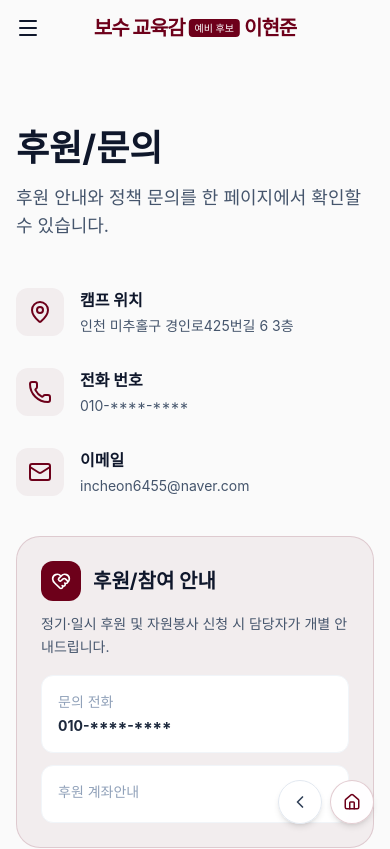
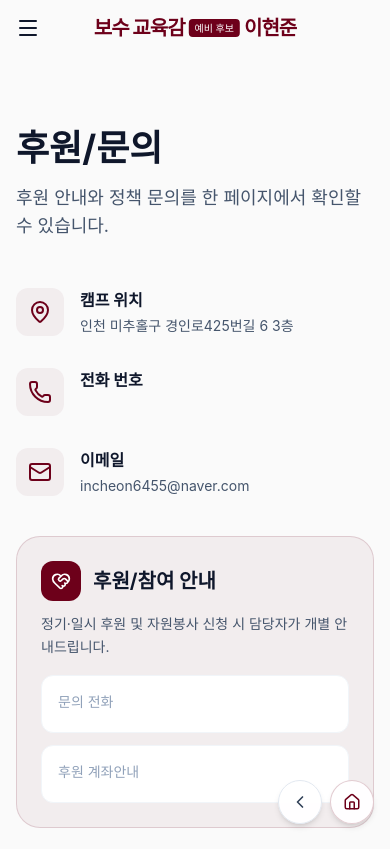
Before and after one commit to incheon6455-crypto/leehj_edu, a React (Vite) app: page /contact in a window 390 px wide. Shown: the top 849 px of the page. Built offline with nearby package versions, Linux system fonts and the light colour scheme.

Commit message:
phone number1

```diff
--- a/src/pages/Contact.tsx
+++ b/src/pages/Contact.tsx
@@ -84,7 +84,7 @@ export default function Contact() {
                 </div>
                 <div>
                   <h3 className="font-bold text-slate-900 mb-1">전화 번호</h3>
-                  <p className="text-slate-600 text-sm">010-****-****</p>
+                  <p className="text-slate-600 text-sm hidden" aria-hidden="true">010-****-****</p>
                 </div>
               </div>
               <div className="flex items-start gap-4">
@@ -111,7 +111,7 @@ export default function Contact() {
               <div className="grid grid-cols-1 sm:grid-cols-2 gap-3 text-sm">
                 <div className="rounded-xl bg-white p-4 border border-slate-100">
                   <p className="text-slate-400 mb-1">문의 전화</p>
-                  <p className="font-bold text-slate-800">010-****-****</p>
+                  <p className="font-bold text-slate-800 hidden" aria-hidden="true">010-****-****</p>
                 </div>
                 <div className="rounded-xl bg-white p-4 border border-slate-100">
                   <p className="text-slate-400 mb-1">후원 계좌안내</p>
```
